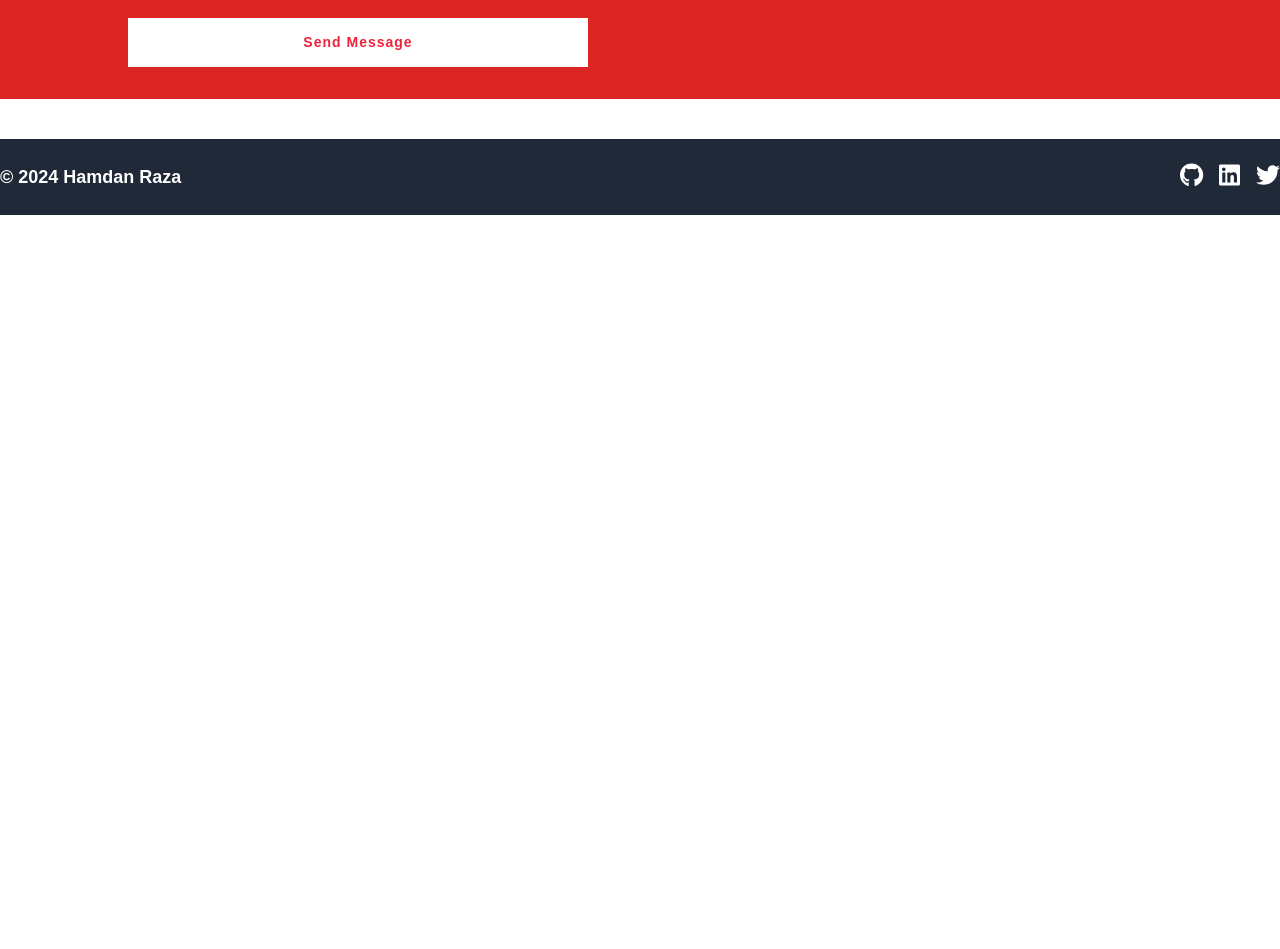
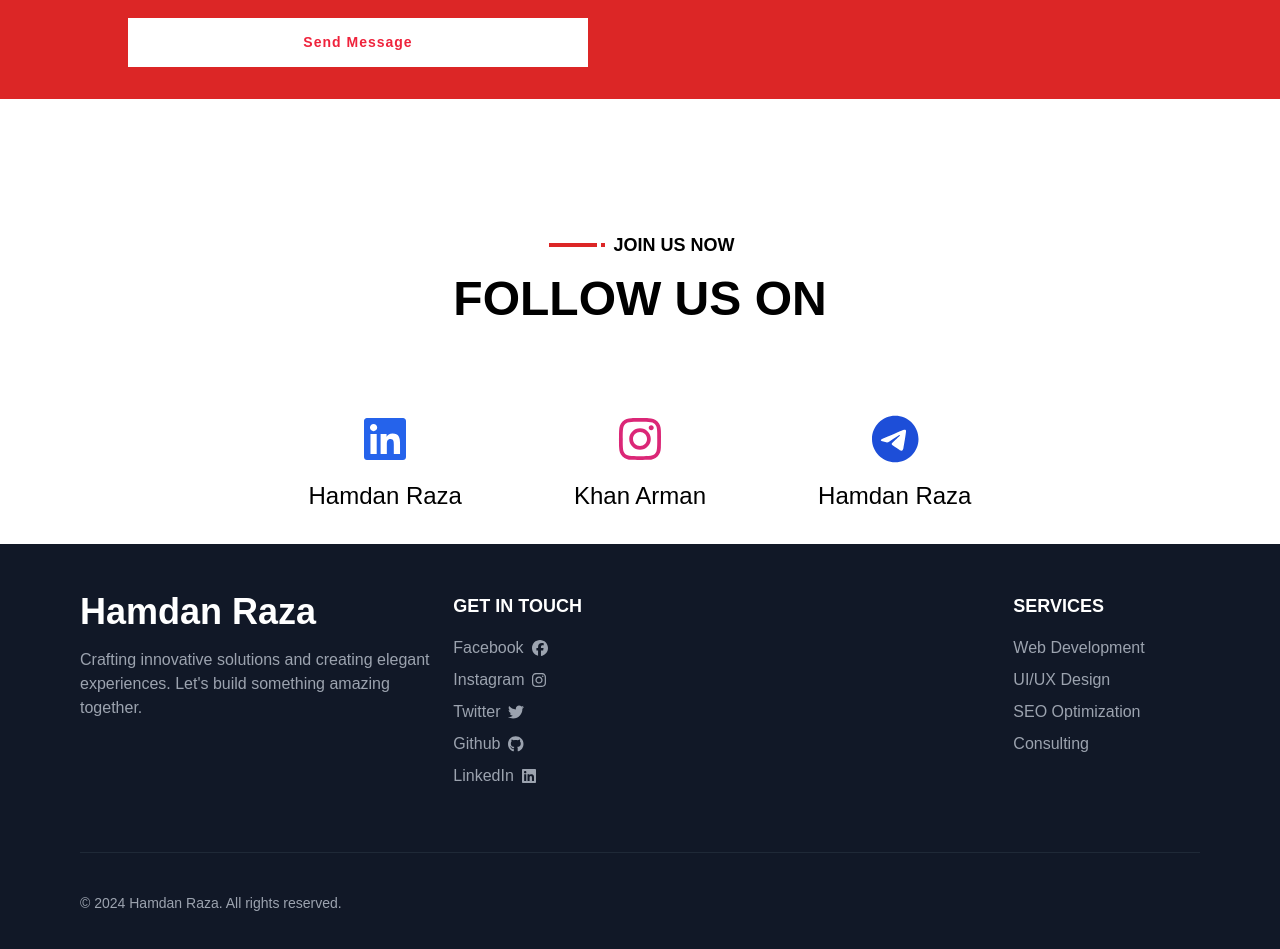
Before and after one commit to HamdanRaza309/Portfolio, a React (Create React App) app: page / in a window 1280 px wide. Shown: the part 10800-11749 px from the top of the page. Before the commit the page ends 11015 px from the top, so only its background shows below. Built offline with nearby package versions, Linux system fonts and the light colour scheme.

Commit message:
Footer is done

```diff
--- a/src/components/Footer.js
+++ b/src/components/Footer.js
@@ -1,26 +1,129 @@
-import React from 'react';
+import React, { useEffect, useState } from 'react';
 import { FontAwesomeIcon } from '@fortawesome/react-fontawesome';
-import { faGithub, faLinkedin, faTwitter } from '@fortawesome/free-brands-svg-icons';
+import { faFacebook, faInstagram, faTwitter, faGithub, faLinkedin, faTelegram } from '@fortawesome/free-brands-svg-icons';
+import { Link } from 'react-router-dom';
+
+const socialLinks = ["#linkedIn", "#instagram", "#telegram"];
 
 const Footer = () => {
+    const [currentSocialLink, setCurrentSocialLink] = useState(0);
+    const [displayedText, setDisplayedText] = useState('');
+    const [isDeleting, setIsDeleting] = useState(false);
+
+    useEffect(() => {
+        const handleText = () => {
+            const fullText = socialLinks[currentSocialLink];
+            const updatedText = isDeleting ? fullText.substring(0, displayedText.length - 1) : fullText.substring(0, displayedText.length + 1);
+            setDisplayedText(updatedText);
+
+            if (!isDeleting && updatedText === fullText) {
+                setTimeout(() => setIsDeleting(true), 1000);
+            } else if (isDeleting && updatedText === '') {
+                setIsDeleting(false);
+                setCurrentSocialLink((prevLink) => (prevLink + 1) % socialLinks.length);
+            }
+        };
+        const timer = setTimeout(handleText, isDeleting ? 50 : 200);
+
+        return () => {
+            clearTimeout(timer);
+        };
+    }, [displayedText, isDeleting, currentSocialLink]);
+
     return (
-        <footer className="bg-gray-800 text-white py-6">
-            <div className="container mx-auto flex justify-between items-center">
-                <div className="text-lg font-bold">© 2024 Hamdan Raza</div>
-                <div className="flex space-x-4">
-                    <a href="https://github.com/your-profile" target="_blank" rel="noopener noreferrer">
-                        <FontAwesomeIcon icon={faGithub} className="text-2xl hover:text-gray-400" />
-                    </a>
-                    <a href="https://linkedin.com/in/your-profile" target="_blank" rel="noopener noreferrer">
-                        <FontAwesomeIcon icon={faLinkedin} className="text-2xl hover:text-gray-400" />
-                    </a>
-                    <a href="https://twitter.com/your-profile" target="_blank" rel="noopener noreferrer">
-                        <FontAwesomeIcon icon={faTwitter} className="text-2xl hover:text-gray-400" />
-                    </a>
+        <>
+            <div className='flex flex-col items-center py-8 bg-white text-black'>
+                <div className='flex flex-col items-center p-5 mb-6 mt-10'>
+                    <div className="flex items-center mb-4">
+                        <div className="bg-red-600 h-1 w-12 mx-1"></div>
+                        <div className="bg-red-600 h-1 w-1"></div>
+                        <p className="text-lg font-semibold ml-2">JOIN US NOW</p>
+                    </div>
+                    <h1 className="text-3xl md:text-5xl font-bold text-center">
+                        FOLLOW US ON
+                    </h1>
+                    <div className='h-12'>
+                        <h2 className="text-2xl md:text-4xl text-red-600">{displayedText}</h2>
+                    </div>
+                </div>
+                <div className='flex flex-wrap justify-center space-x-6 md:space-x-28'>
+                    <div className='flex flex-col items-center'>
+                        <Link to="#" className="items-center mb-2">
+                            <FontAwesomeIcon icon={faLinkedin} className='text-4xl md:text-5xl mb-2 text-blue-600' />
+                        </Link>
+                        <p className='text-xl md:text-2xl'>Hamdan Raza</p>
+                    </div>
+                    <div className='flex flex-col items-center'>
+                        <Link to="#" className="items-center mb-2">
+                            <FontAwesomeIcon icon={faInstagram} className='text-4xl md:text-5xl mb-2 text-pink-600' />
+                        </Link>
+                        <p className='text-xl md:text-2xl'>Khan Arman</p>
+                    </div>
+                    <div className='flex flex-col items-center'>
+                        <Link to="#" className="items-center mb-2">
+                            <FontAwesomeIcon icon={faTelegram} className='text-4xl md:text-5xl mb-2 text-blue-700' />
+                        </Link>
+                        <p className='text-xl md:text-2xl'>Hamdan Raza</p>
+                    </div>
                 </div>
             </div>
-        </footer>
+            <footer className="bg-gray-900 text-white py-12">
+                <div className="container mx-auto px-6 lg:px-20">
+                    <div className="flex flex-wrap justify-between text-center lg:text-left">
+                        {/* Left Section */}
+                        <div className="w-full lg:w-1/3 mb-8 lg:mb-0">
+                            <div className="flex justify-center lg:justify-start items-center mb-4">
+                                <div className="text-4xl font-bold">Hamdan Raza</div>
+                            </div>
+                            <p className="text-gray-400 mb-6">
+                                Crafting innovative solutions and creating elegant experiences. Let's build something amazing together.
+                            </p>
+                        </div>
+                        {/* Right Sections */}
+                        <div className="w-full lg:w-2/3 flex flex-wrap justify-center lg:justify-between">
+                            <div className="w-full sm:w-1/2 md:w-1/4 mb-6">
+                                <h3 className="text-lg font-semibold mb-4">GET IN TOUCH</h3>
+                                <div className="flex flex-col justify-center items-center lg:items-start">
+                                    <Link to="#" className="flex justify-between items-center text-gray-400 hover:text-red-600 mb-2">
+                                        Facebook
+                                        <FontAwesomeIcon icon={faFacebook} className='ml-2' />
+                                    </Link>
+                                    <Link to="#" className="flex justify-between items-center text-gray-400 hover:text-red-600 mb-2">
+                                        Instagram
+                                        <FontAwesomeIcon icon={faInstagram} className='ml-2' />
+                                    </Link>
+                                    <Link to="#" className="flex justify-between items-center text-gray-400 hover:text-red-600 mb-2">
+                                        Twitter
+                                        <FontAwesomeIcon icon={faTwitter} className='ml-2' />
+                                    </Link>
+                                    <Link to="#" className="flex justify-between items-center text-gray-400 hover:text-red-600 mb-2">
+                                        Github
+                                        <FontAwesomeIcon icon={faGithub} className='ml-2' />
+                                    </Link>
+                                    <Link to="#" className="flex justify-between items-center text-gray-400 hover:text-red-600 mb-2">
+                                        LinkedIn
+                                        <FontAwesomeIcon icon={faLinkedin} className='ml-2' />
+                                    </Link>
+                                </div>
+                            </div>
+                            <div className="w-full sm:w-1/2 md:w-1/4 mb-6">
+                                <h3 className="text-lg font-semibold mb-4">SERVICES</h3>
+                                <ul className="text-gray-400 space-y-2">
+                                    <li><Link to="/services#web-development" className="hover:text-red-600">Web Development</Link></li>
+                                    <li><Link to="/services#ui-ux" className="hover:text-red-600">UI/UX Design</Link></li>
+                                    <li><Link to="/services#seo" className="hover:text-red-600">SEO Optimization</Link></li>
+                                    <li><Link to="/services#consulting" className="hover:text-red-600">Consulting</Link></li>
+                                </ul>
+                            </div>
+                        </div>
+                    </div>
+                    <div className="border-t border-gray-800 mt-8 pt-8 text-gray-400 text-sm text-center lg:text-left">
+                        <p className="mt-2">© 2024 Hamdan Raza. All rights reserved.</p>
+                    </div>
+                </div>
+            </footer>
+        </>
     );
-};
+}
 
 export default Footer;
```
Also changed, not shown: src/assets/images/blog4.jpeg (added).
